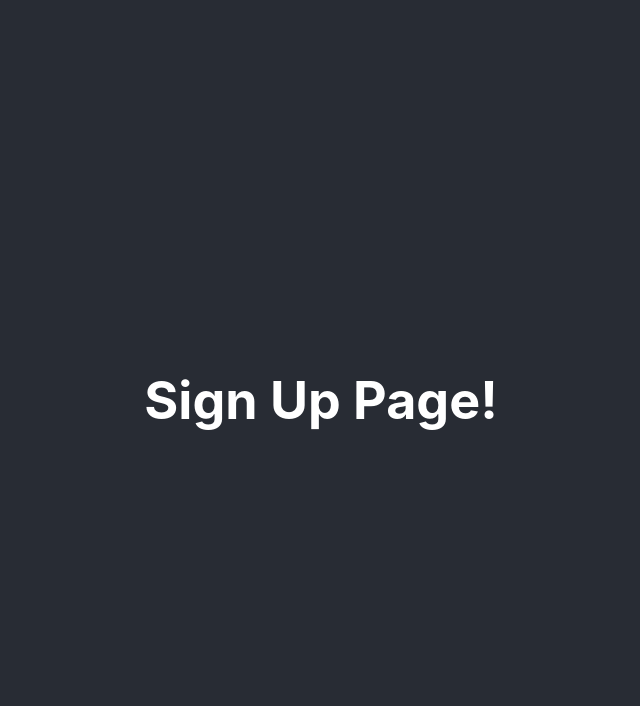
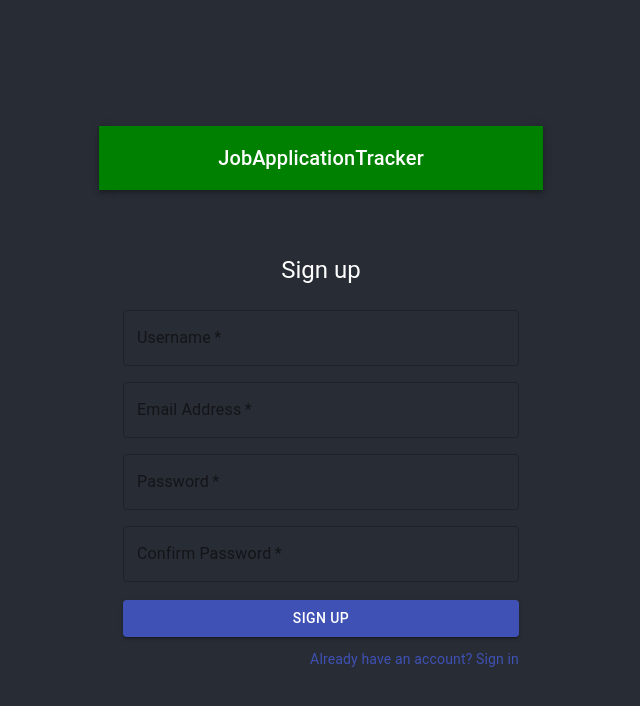
Before and after one commit to jpettit0317/JobApplicationTrackerOld, a React (Create React App) app in the folder jobapplicationtracker/: page / in a window 1280 px wide. Shown: the top 706 px of the page, without its empty margins (319-959 px from the left). Built offline with nearby package versions, Linux system fonts and the light colour scheme.

Commit message:
JA-4 User Sign Up
Added Sign Up Page.

```diff
--- a/jobapplicationtracker/src/components/signup/SignUpPage.tsx
+++ b/jobapplicationtracker/src/components/signup/SignUpPage.tsx
@@ -1,10 +1,121 @@
 import SignUpProps from "./SignUpPageProps";
+import SignUpPageTestIds from "./SignUpPageTestIds_enum";
+import signUpStyles from "../../styles/signuppagestyles";
+
 import { withRouter } from "react-router";
 
+import { Box, Grid, Container, TextField, makeStyles, Button, Typography, CssBaseline, Link} from "@material-ui/core";
+import NavBar from "../navbar/NavBar";
+
 const SignUpPage: React.FC<SignUpProps> = props => {
+    const classes = signUpStyles();
+
+    const renderUsernameField = (): JSX.Element => {
+        return (
+            <TextField
+                autoComplete="uname"
+                name="userName"
+                variant="outlined"
+                required
+                fullWidth
+                label="Username"
+                inputProps={{ "data-testid": SignUpPageTestIds.userName }}
+            />
+        )
+    }
+
+    const renderEmailField = (): JSX.Element => {
+        return (
+            <TextField
+                autoComplete="email"
+                name="email"
+                variant="outlined"
+                required
+                fullWidth
+                label="Email Address"
+                inputProps={{ "data-testid": SignUpPageTestIds.email }}
+            />
+        )
+    }
+
+    const renderPasswordField = (): JSX.Element => {
+        return (
+            <TextField
+                autoComplete="password"
+                name="password"
+                variant="outlined"
+                required
+                fullWidth
+                label="Password"
+                inputProps={{ "data-testid": SignUpPageTestIds.password }}
+                type="password"
+            />
+        )
+    }
+
+    const renderConfirmPasswordField = (): JSX.Element => {
+        return (
+            <TextField
+                autoComplete="password"
+                name="confirmPassword"
+                variant="outlined"
+                required
+                fullWidth
+                label="Confirm Password"
+                inputProps={{ "data-testid": SignUpPageTestIds.confirmPassword }}
+            />
+        )
+    }
+
+    const onSubmitButtonPressed = () => {
+
+    };
+
     return (
         <div>
-            <h1>Sign Up Page!</h1>
+            <NavBar navBarTitle="JobApplicationTracker" />
+            <Container component="main" maxWidth="xs">
+                <CssBaseline />
+                <div className={classes.paper}>
+                    <Typography component="h1" variant="h5">
+                        Sign up
+                    </Typography>
+                    <form className={classes.form} noValidate>
+                        <Grid container spacing={2}>
+                            <Grid item xs={12}>
+                               {renderUsernameField()}
+                            </Grid>
+                            <Grid item xs={12}>
+                                {renderEmailField()}
+                            </Grid>
+                            <Grid item xs={12}>
+                                {renderPasswordField()}
+                            </Grid>
+                            <Grid item xs={12}>
+                                {renderConfirmPasswordField()}
+                            </Grid>
+                            <Grid item xs={12}>
+                                <Button
+                                    type="submit"
+                                    fullWidth
+                                    variant="contained"
+                                    color="primary"
+                                    className={classes.submit}
+                                >
+                                Sign Up
+                                </Button>
+                            </Grid>
+                        </Grid>
+                        <Grid container justifyContent="flex-end">
+                            <Grid item>
+                                <Link href="#" variant="body2">
+                                    Already have an account? Sign in
+                                </Link>
+                            </Grid>
+                        </Grid>
+                    </form>
+                </div>
+            </Container>
         </div>
     );
 };
--- a/jobapplicationtracker/src/components/signup/SignUpPageProps.tsx
+++ b/jobapplicationtracker/src/components/signup/SignUpPageProps.tsx
@@ -1,7 +1,6 @@
 import { withRouter, RouteComponentProps } from 'react-router-dom';
 
 interface SignUpProps extends RouteComponentProps {
-    fullName: string
     username: string,
     email: string,
     password: string,
--- /dev/null
+++ b/jobapplicationtracker/src/components/signup/SignUpPageTestIds_enum.ts
@@ -0,0 +1,8 @@
+enum SignUpPageTestIds {
+    userName = "signUpUsernameTestId",
+    email="signUpEmailTestId",
+    password="signUpPasswordTestId",
+    confirmPassword="signUpConfirmPasswordTestId"
+};
+
+export default SignUpPageTestIds;
--- /dev/null
+++ b/jobapplicationtracker/src/styles/signuppagestyles.tsx
@@ -0,0 +1,23 @@
+import { createStyles, makeStyles, Theme } from '@material-ui/core/styles';
+
+const signUpStyles = makeStyles((theme) => ({
+    paper: {
+        marginTop: theme.spacing(8),
+        display: 'flex',
+        flexDirection: 'column',
+        alignItems: 'center',
+    },
+    avatar: {
+        margin: theme.spacing(1),
+        backgroundColor: theme.palette.secondary.main,
+    },
+    form: {
+        width: '100%', // Fix IE 11 issue.
+        marginTop: theme.spacing(3),
+    },
+    submit: {
+        margin: theme.spacing(3, 0, 2),
+    },
+}));
+
+export default signUpStyles;
```
